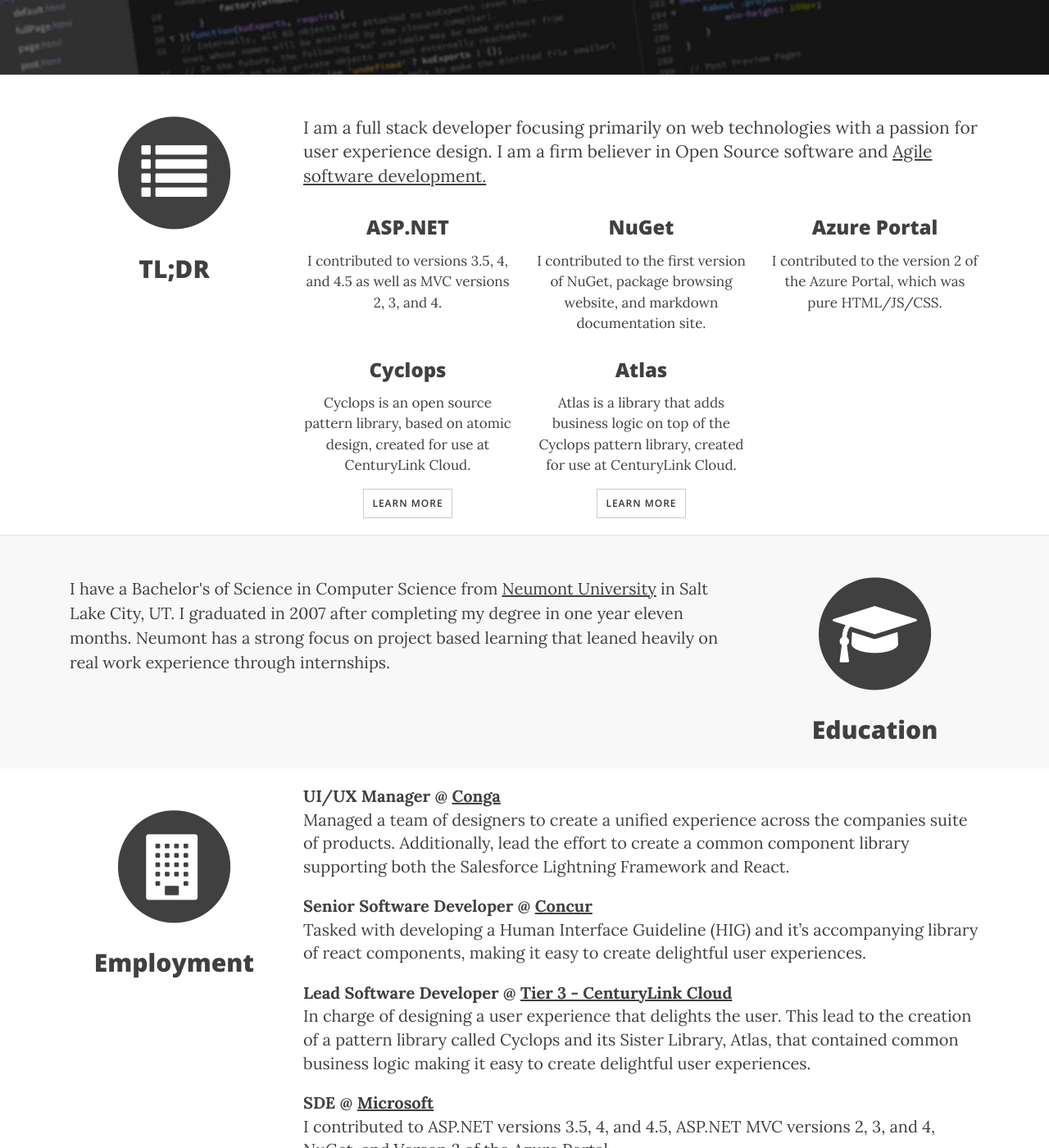
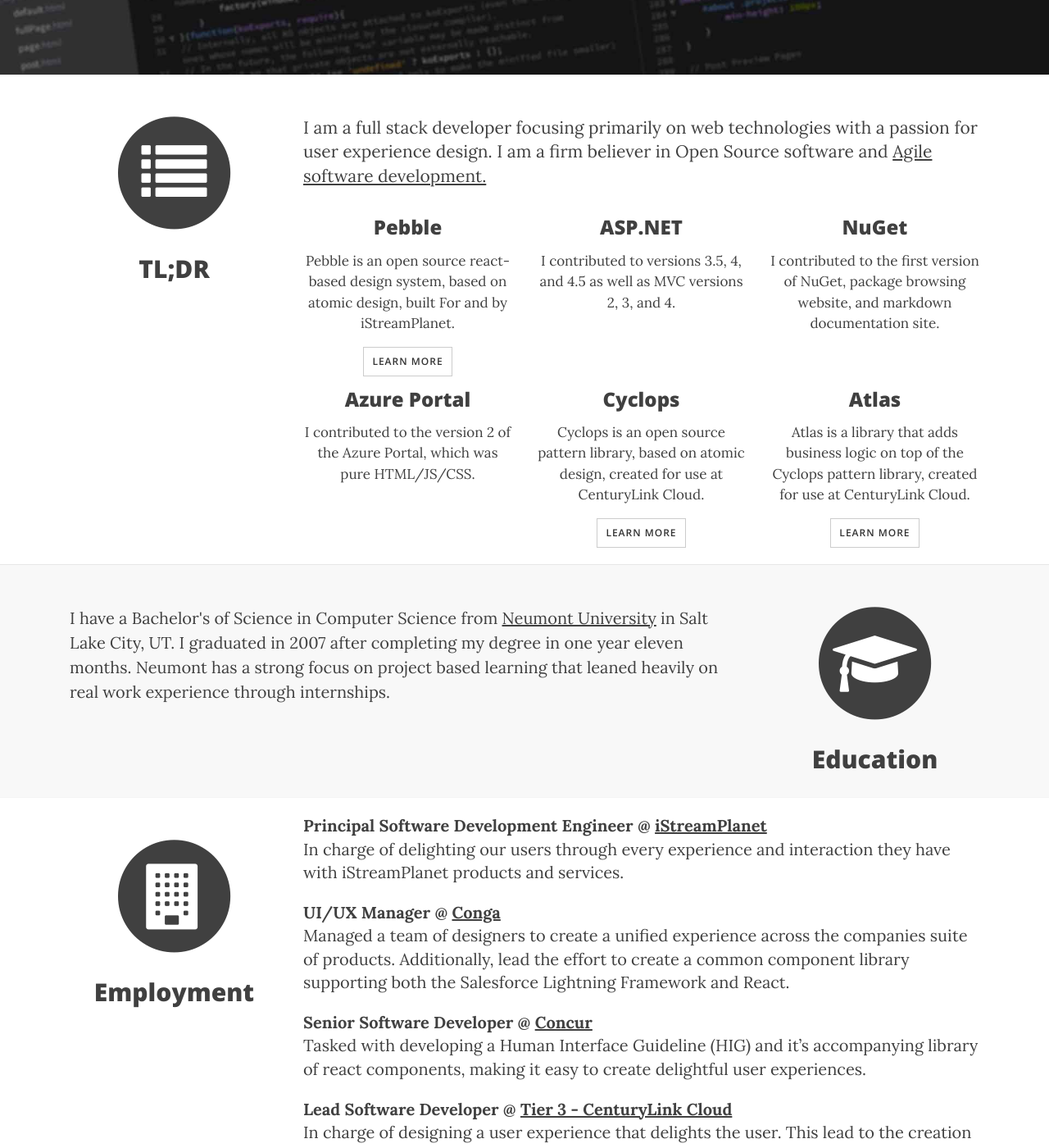
Before and after one commit to osbornm/osbornm.github.io, a Jekyll site: the page built from cv.html, in a window 1280 px wide and 1400 px high, scrolled down 331 px. Shown: the whole window at 82% size. Built offline with Jekyll 4.4.1, drawn with Linux system fonts in a browser that asks for light colours; nearby versions of some CDN libraries.

Commit message:
update CV

```diff
--- a/cv.html
+++ b/cv.html
@@ -16,6 +16,11 @@
     <div class="col-md-9">
         <p class="lead">I am a full stack developer focusing primarily on web technologies with a passion for user experience design. I am a firm believer in Open Source software and <a href="http://agilemanifesto.org/">Agile software development.</a></p>
         <div class="row projects">
+            <div class="col-sm-4  text-center">
+                <h3>Pebble</h3>
+                <p class="small description">Pebble is an open source react-based design system, based on atomic design, built For and by iStreamPlanet.</p>
+                <a href="https://pebble.istreamplanet.net/" class="btn btn-default btn-xs">Learn More</a>
+            </div>
             <div class="col-sm-4 text-center">
                 <h3>ASP.NET</h3>
                 <p class="small description">I contributed to versions 3.5, 4, and 4.5 as well as MVC versions 2, 3, and 4. </p>
@@ -24,12 +29,12 @@
                 <h3>NuGet</h3>
                 <p class="small description">I contributed to the first version of NuGet, package browsing website, and markdown documentation site.  </p>
             </div>
-            <div class="col-sm-4  text-center">
-                <h3>Azure Portal</h3>
-                <p class="small description">I contributed to the version 2 of the Azure Portal, which was pure HTML/JS/CSS.</p>
-            </div>
         </div>
         <div class="row projects">
+          <div class="col-sm-4  text-center">
+              <h3>Azure Portal</h3>
+              <p class="small description">I contributed to the version 2 of the Azure Portal, which was pure HTML/JS/CSS.</p>
+          </div>
           <div class="col-sm-4  text-center">
               <h3>Cyclops</h3>
               <p class="small description">Cyclops is an open source pattern library, based on atomic design, created for use at CenturyLink Cloud. </p>
@@ -71,6 +76,8 @@
     </div>
     <div class="col-md-9">
         <dl>
+          <dt>Principal Software Development Engineer @ <a href="https://www.istreamplanet.com/">iStreamPlanet</a></dt>
+          <dd>In charge of delighting our users through every experience and interaction they have with iStreamPlanet products and services.</dd>
           <dt>UI/UX Manager @ <a href="https://getconga.com">Conga</a></dt>
           <dd>Managed a team of designers to create a unified experience across the companies suite of products. Additionally, lead the effort to create a common component library supporting both the Salesforce Lightning Framework and React.</dd>
           <dt>Senior Software Developer @ <a href="https://www.concur.com/">Concur</a></dt>
```
